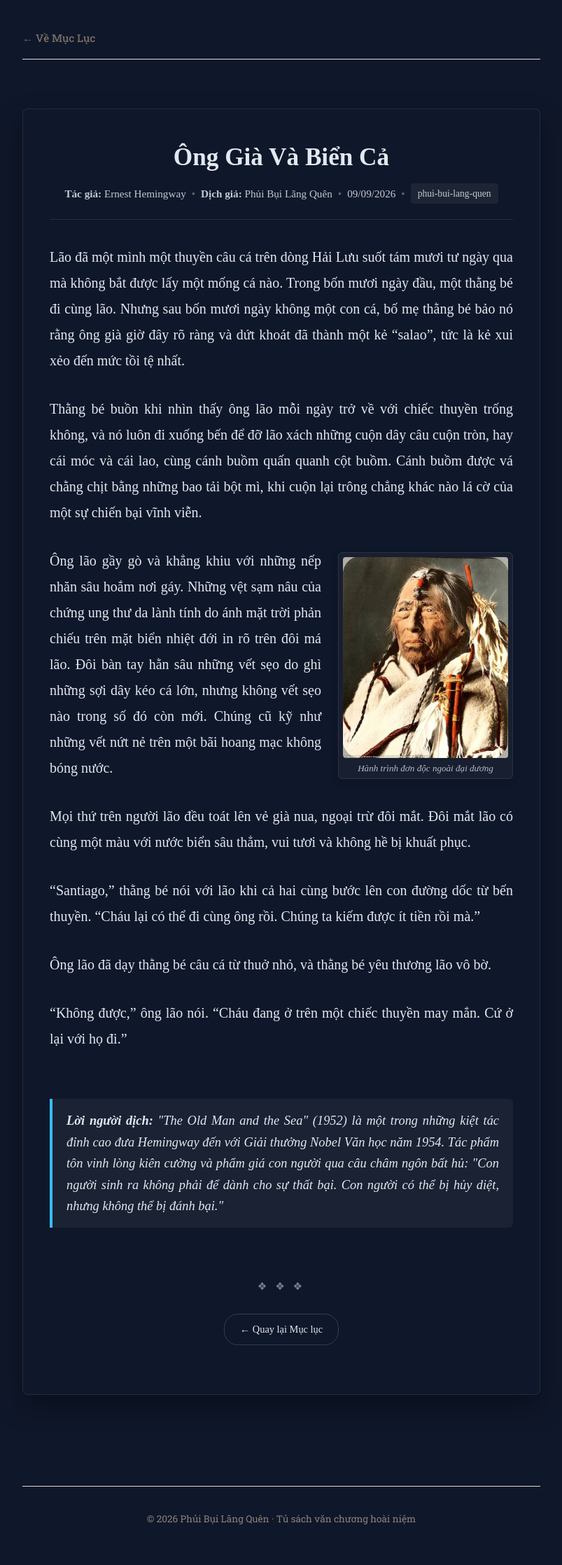
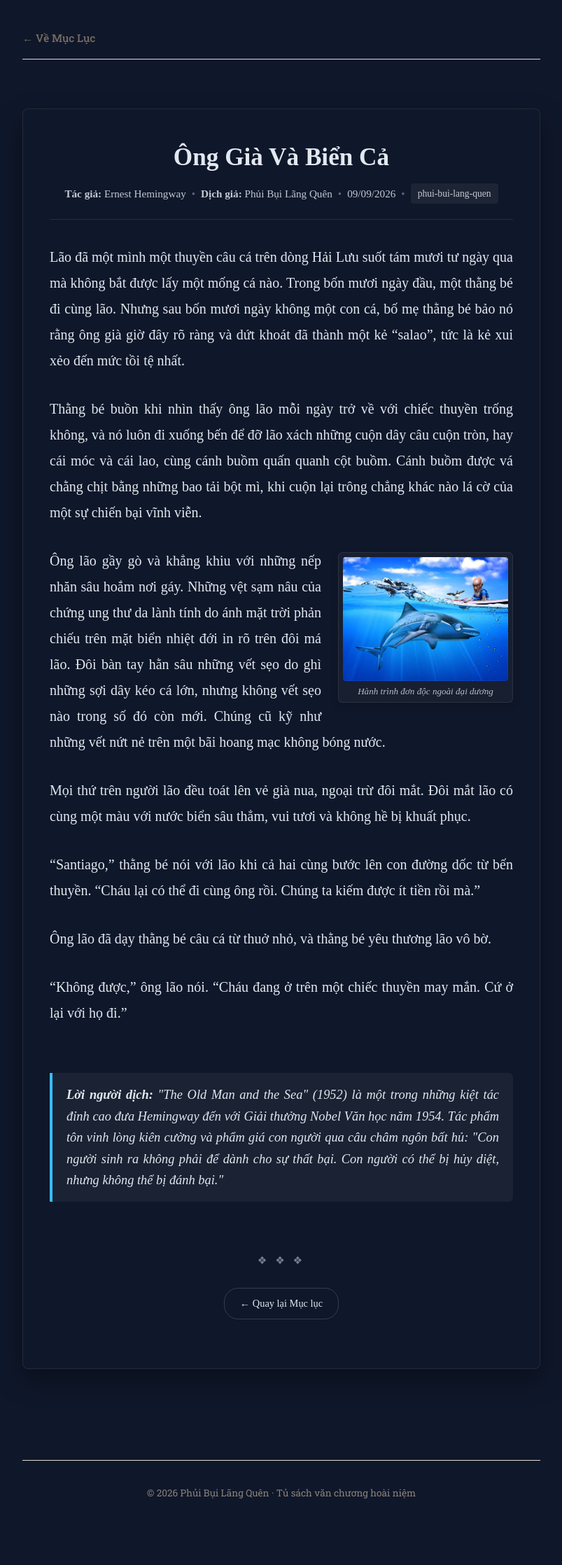
Before and after one commit to PhamQuyMui43/my-reading-blog, a Jekyll site: the page built from _posts/2026-09-09-ong-gia-va-bien-ca.md, in a window 1280 px wide. Shown: the whole page at 70% size, without its empty margins (238-1041 px from the left). Built offline with Jekyll 4.4.1, drawn with Linux system fonts in a browser that asks for light colours; some web fonts are replaced; after the commit the page ends 2199 px from its top, so only the background shows below that.

Commit message:
Update layout and image in post about Hemingway

```diff
--- a/_posts/2026-09-09-ong-gia-va-bien-ca.md
+++ b/_posts/2026-09-09-ong-gia-va-bien-ca.md
@@ -25,7 +25,7 @@ Lão đã một mình một thuyền câu cá trên dòng Hải Lưu suốt tám
 Thằng bé buồn khi nhìn thấy ông lão mỗi ngày trở về với chiếc thuyền trống không, và nó luôn đi xuống bến để đỡ lão xách những cuộn dây câu cuộn tròn, hay cái móc và cái lao, cùng cánh buồm quấn quanh cột buồm. Cánh buồm được vá chằng chịt bằng những bao tải bột mì, khi cuộn lại trông chẳng khác nào lá cờ của một sự chiến bại vĩnh viễn.
 
 <div class="img-right">
-  <img src="{{ '/assets/dado.gif' | relative_url }}" alt="Chiếc thuyền ngoài khơi xa">
+  <img src="{{ '/assets/oldman-sea.png' | relative_url }}" alt="Chiếc thuyền ngoài khơi xa">
   <span class="caption">Hành trình đơn độc ngoài đại dương</span>
 </div>
 
```
